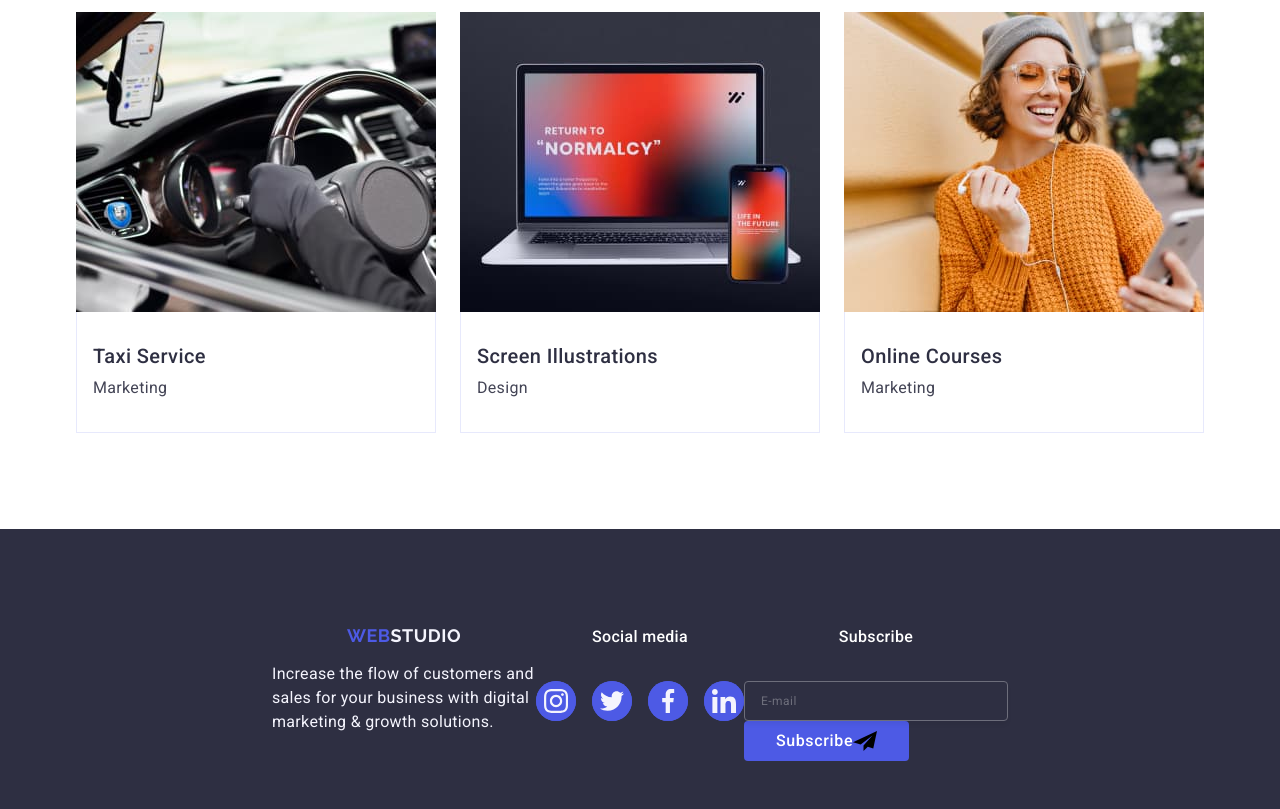
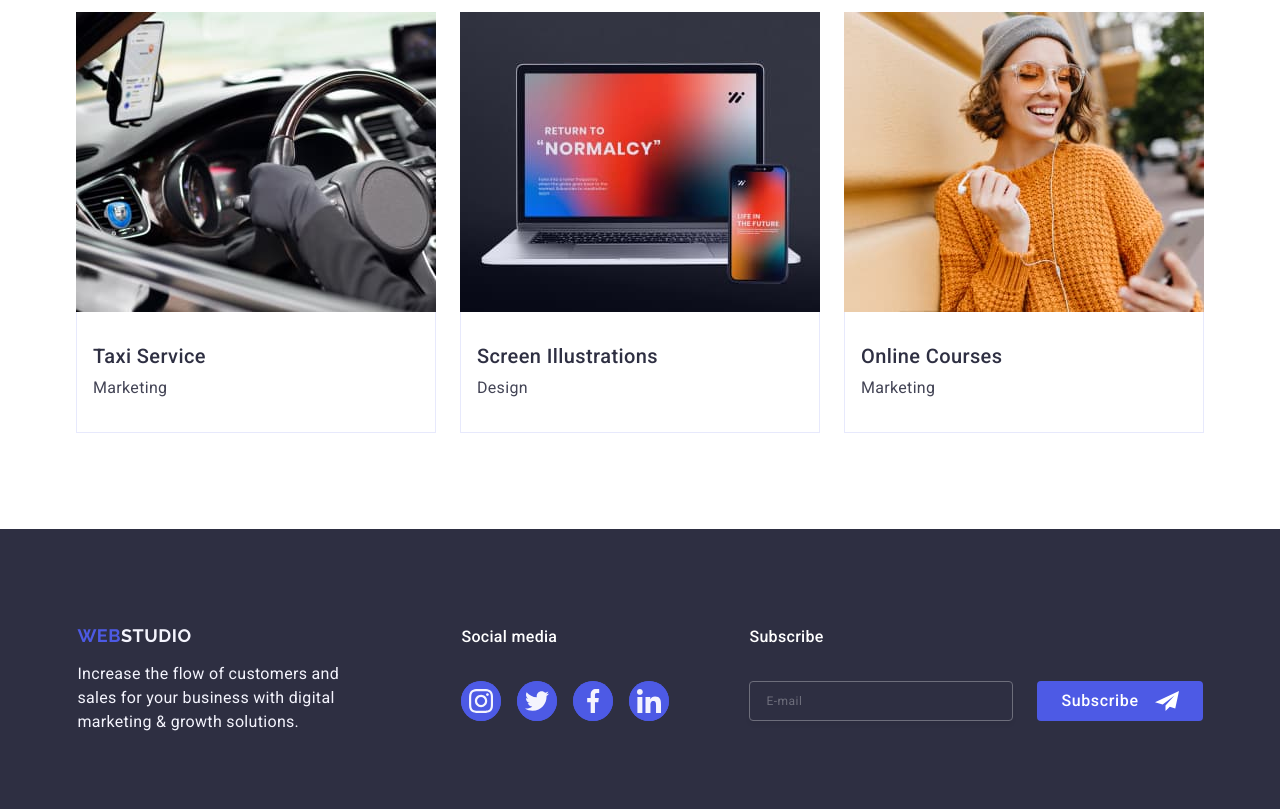
Before and after one commit to Anastasia-Harmi/goit-markup-hw-06, a plain HTML site: page index.html in a window 1280 px wide. Shown: the part 2506-3315 px from the top of the page. Drawn offline with nearby package versions, Linux system fonts and the light colour scheme.

Commit message:
add footer

```diff
--- a/css/styles.css
+++ b/css/styles.css
@@ -127,6 +127,7 @@ body {
   border: none;
   transition: background-color 250ms cubic-bezier(0.4, 0, 0.2, 1);
 }
+
 .order-service:hover,
 .order-service:focus {
   background-color: #404bbf;
@@ -136,19 +137,23 @@ body {
 .benefits {
   padding: 96px 0;
 }
+
 .benefits-title {
   font-size: 20px;
   line-height: 1.2;
 }
+
 .benefits-list {
   display: flex;
   flex-direction: column;
   gap: 72px;
   justify-content: start;
 }
+
 .benefits-icon {
   display: none;
 }
+
 .benefits-list-title {
   font-weight: 700;
   font-size: 36px;
@@ -158,6 +163,7 @@ body {
   color: #2e2f42;
   margin-bottom: 8px;
 }
+
 .benefits-list-text {
   max-width: 288px;
   font-weight: 500;
@@ -183,6 +189,7 @@ body {
   color: #2e2f42;
   margin-bottom: 72px;
 }
+
 .team-list {
   display: flex;
   flex-direction: column;
@@ -195,9 +202,11 @@ body {
   box-shadow: 0 2px 1px 0 rgba(46, 47, 66, 0.08),
     0 1px 1px 0 rgba(46, 47, 66, 0.16), 0 1px 6px 0 rgba(46, 47, 66, 0.08);
 }
+
 .container-name-text {
   padding: 32px 0;
 }
+
 .team-list-name {
   font-weight: 500;
   font-size: 20px;
@@ -207,6 +216,7 @@ body {
   color: #2e2f42;
   margin-bottom: 8px;
 }
+
 .team-list-text {
   font-size: 16px;
   line-height: 1.5;
@@ -214,12 +224,14 @@ body {
   text-align: center;
   color: #434455;
 }
+
 .team-social {
   display: flex;
   gap: 24px;
   justify-content: center;
   margin: 8px 16px;
 }
+
 .team-social-list {
   display: flex;
   justify-content: center;
@@ -230,6 +242,7 @@ body {
   margin: 0 auto;
   transition: background-color 250ms cubic-bezier(0.4, 0, 0.2, 1);
 }
+
 .team-social-link {
   display: flex;
   justify-content: center;
@@ -239,18 +252,22 @@ body {
   background-color: #4d5ae5;
   transition: background-color 250ms cubic-bezier(0.4, 0, 0.2, 1);
 }
+
 .team-social-link:hover,
 .team-social-link:focus {
   background-color: #404bbf;
 }
+
 .team-social-icon {
   fill: #f4f4fd;
 }
+
 /* portfolio-mobile */
 .portfolio {
   padding-top: 96px;
   padding-bottom: 96px;
 }
+
 .portfolio-overlay-text {
   display: none;
 }
@@ -263,9 +280,11 @@ body {
   color: #2e2f42;
   margin-bottom: 8px;
 }
+
 .portfolio-list-item:nth-child(n + 4) {
   margin-bottom: 0;
 }
+
 .portfolio-list-item:hover {
   box-shadow: 0 2px 1px 0 rgba(46, 47, 66, 0.08),
     0 1px 1px 0 rgba(46, 47, 66, 0.16), 0 1px 6px 0 rgba(46, 47, 66, 0.08);
@@ -276,6 +295,7 @@ body {
   flex-direction: column;
   gap: 48px;
 }
+
 .portfolio-list-text {
   font-size: 16px;
   line-height: 1.5;
@@ -383,6 +403,14 @@ body {
   letter-spacing: 0.02em;
   color: #ffffff;
 }
+
+.subscribe-form {
+  display: flex;
+  flex-direction: column;
+  justify-content: center;
+  gap: 16px;
+}
+
 .subscribe-form-input-wrapper {
   display: flex;
   flex-direction: column;
@@ -429,6 +457,11 @@ body {
   letter-spacing: 0.04em;
   color: #fff;
   font-weight: 500;
+}
+.subscribe-footer-form-icon {
+  left: 117px;
+  fill: #ffffff;
+  margin-left: 16px;
 }
 
 /*************************** only-for-mobile ************************************/
@@ -671,6 +704,7 @@ body {
   .menu-link:focus {
     color: #404bbf;
   }
+
   /* hero-tablet */
   .hero {
     background-image: linear-gradient(
@@ -732,6 +766,23 @@ body {
     width: calc((100% - 24px) / 2);
   }
 
+  /******** footer-tablet **************/
+
+  .subscribe-form {
+    flex-direction: row;
+    gap: 24px;
+  }
+  .footer-social-text {
+    align-self: flex-start;
+  }
+  .footer-logo-text {
+    align-items: flex-start;
+  }
+  .footer-logo-text {
+    margin-right: 24px;
+  }
+}
+
 @media screen and (min-width: 768px) and (min-resolution: 192dpi) {
   .hero {
     background-image: linear-gradient(
@@ -742,7 +793,7 @@ body {
       url(../images/Dark-bg-tablet@2x.jpg);
   }
 }
-}
+
 /*********************************dekstop ******************************/
 @media screen and (min-width: 1158px) {
   .container {
@@ -861,6 +912,12 @@ body {
     transform: translateY(100%);
     transition: transform 250ms cubic-bezier(0.4, 0, 0.2, 1);
   }
+  .footer-logo-text {
+    margin-right: 120px;
+  }
+  .footer-social-container {
+    margin-right: 80px;
+  }
 }
 
 @media screen and (min-width: 1158px) and (min-resolution: 192dpi) {
```
Lines whose indentation alone changed are shown as unchanged.
